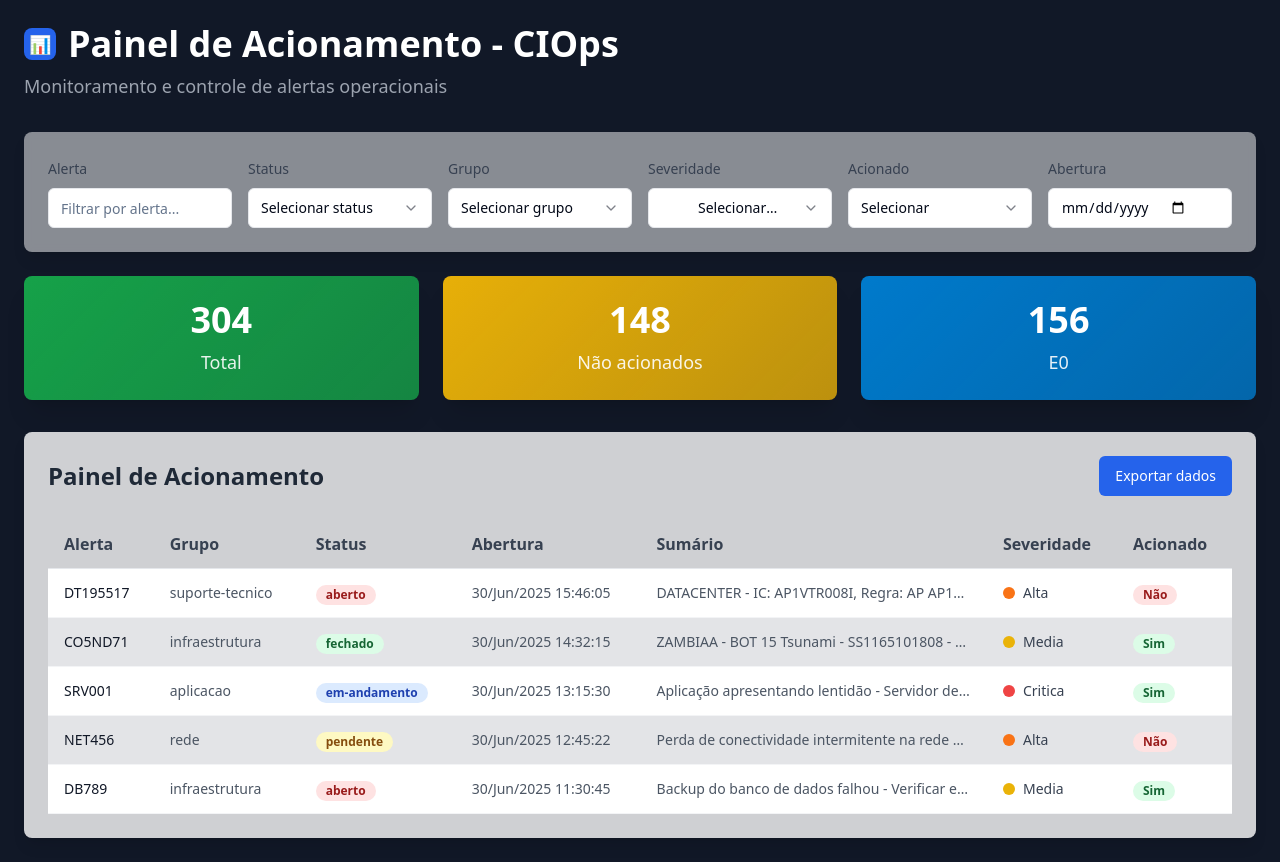
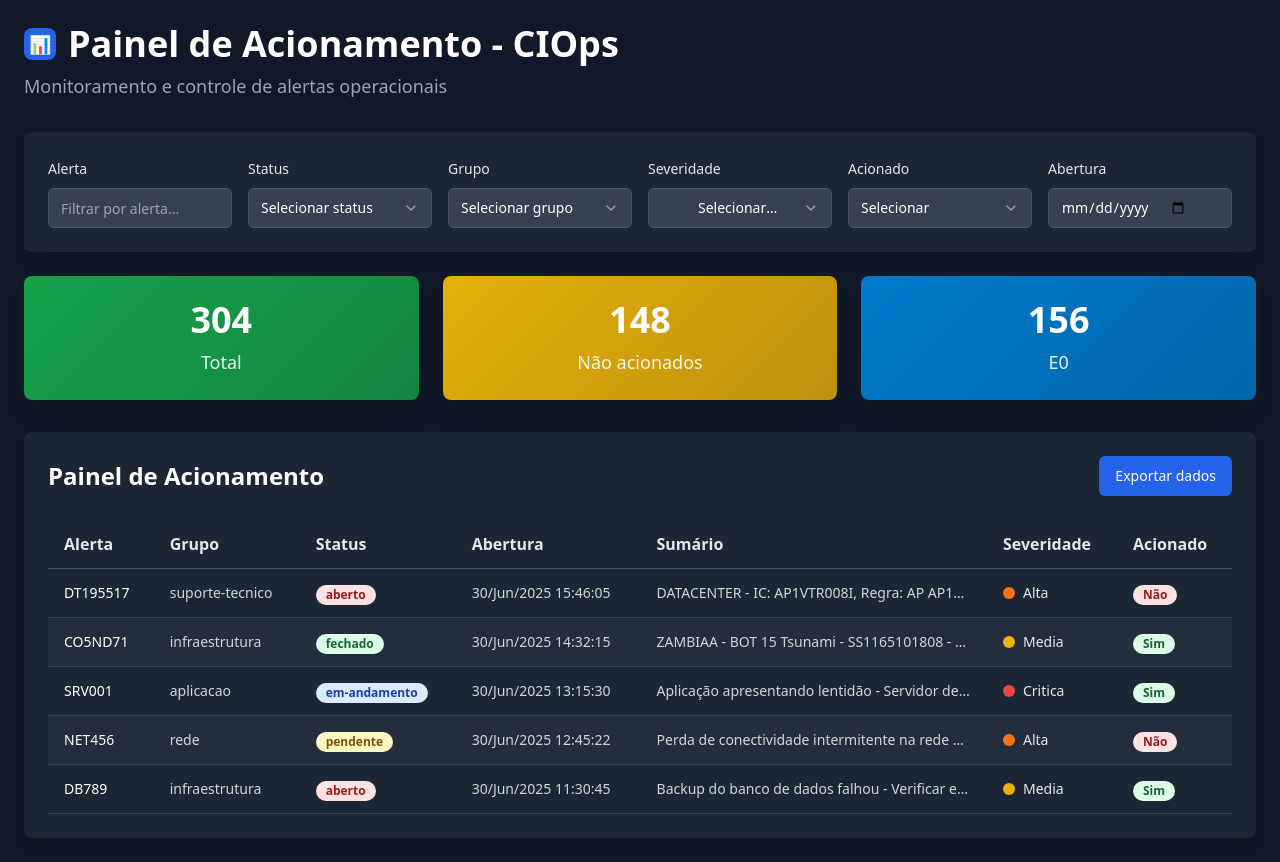
Before and after one commit to vinisaito/alert-dashboard-vista, a React (Vite) app: page / in a window 1280 px wide. Built offline with nearby package versions, Linux system fonts and the light colour scheme.

Commit message:
Refactor: Improve color harmony with dark theme
Adjust colors in various components to better harmonize with the dark background theme.

```diff
--- a/src/components/DataTable.tsx
+++ b/src/components/DataTable.tsx
@@ -53,10 +53,10 @@ const DataTable: React.FC<DataTableProps> = ({ data, filters }) => {
   });
 
   return (
-    <Card className="shadow-lg border-0 bg-white/80 backdrop-blur-sm">
+    <Card className="shadow-lg border-0 bg-gray-800/90 backdrop-blur-sm">
       <div className="p-6">
         <div className="flex justify-between items-center mb-6">
-          <h2 className="text-2xl font-bold text-gray-800">Painel de Acionamento</h2>
+          <h2 className="text-2xl font-bold text-white">Painel de Acionamento</h2>
           <Button className="bg-blue-600 hover:bg-blue-700 text-white">
             Exportar dados
           </Button>
@@ -65,39 +65,39 @@ const DataTable: React.FC<DataTableProps> = ({ data, filters }) => {
         <div className="overflow-x-auto">
           <table className="w-full">
             <thead>
-              <tr className="border-b border-gray-200">
-                <th className="text-left py-3 px-4 font-semibold text-gray-700">Alerta</th>
-                <th className="text-left py-3 px-4 font-semibold text-gray-700">Grupo</th>
-                <th className="text-left py-3 px-4 font-semibold text-gray-700">Status</th>
-                <th className="text-left py-3 px-4 font-semibold text-gray-700">Abertura</th>
-                <th className="text-left py-3 px-4 font-semibold text-gray-700">Sumário</th>
-                <th className="text-left py-3 px-4 font-semibold text-gray-700">Severidade</th>
-                <th className="text-left py-3 px-4 font-semibold text-gray-700">Acionado</th>
+              <tr className="border-b border-gray-600">
+                <th className="text-left py-3 px-4 font-semibold text-gray-200">Alerta</th>
+                <th className="text-left py-3 px-4 font-semibold text-gray-200">Grupo</th>
+                <th className="text-left py-3 px-4 font-semibold text-gray-200">Status</th>
+                <th className="text-left py-3 px-4 font-semibold text-gray-200">Abertura</th>
+                <th className="text-left py-3 px-4 font-semibold text-gray-200">Sumário</th>
+                <th className="text-left py-3 px-4 font-semibold text-gray-200">Severidade</th>
+                <th className="text-left py-3 px-4 font-semibold text-gray-200">Acionado</th>
               </tr>
             </thead>
             <tbody>
               {filteredData.map((row, index) => (
                 <tr
                   key={row.id}
-                  className={`border-b border-gray-100 hover:bg-gray-50 transition-colors ${
-                    index % 2 === 0 ? 'bg-white' : 'bg-gray-50/50'
+                  className={`border-b border-gray-700 hover:bg-gray-700/50 transition-colors ${
+                    index % 2 === 0 ? 'bg-gray-800/50' : 'bg-gray-700/30'
                   }`}
                 >
-                  <td className="py-3 px-4 text-sm text-gray-900 font-medium">{row.alerta}</td>
-                  <td className="py-3 px-4 text-sm text-gray-600">{row.grupo}</td>
+                  <td className="py-3 px-4 text-sm text-white font-medium">{row.alerta}</td>
+                  <td className="py-3 px-4 text-sm text-gray-300">{row.grupo}</td>
                   <td className="py-3 px-4">
                     <Badge className={`${getStatusColor(row.status)} border-0`}>
                       {row.status}
                     </Badge>
                   </td>
-                  <td className="py-3 px-4 text-sm text-gray-600">{row.abertura}</td>
-                  <td className="py-3 px-4 text-sm text-gray-600 max-w-xs truncate">
+                  <td className="py-3 px-4 text-sm text-gray-300">{row.abertura}</td>
+                  <td className="py-3 px-4 text-sm text-gray-300 max-w-xs truncate">
                     {row.sumario}
                   </td>
                   <td className="py-3 px-4">
                     <div className="flex items-center">
                       <div className={`w-3 h-3 rounded-full ${getSeverityColor(row.severidade)} mr-2`}></div>
-                      <span className="text-sm text-gray-700 capitalize">{row.severidade}</span>
+                      <span className="text-sm text-gray-200 capitalize">{row.severidade}</span>
                     </div>
                   </td>
                   <td className="py-3 px-4">
@@ -111,7 +111,7 @@ const DataTable: React.FC<DataTableProps> = ({ data, filters }) => {
           </table>
 
           {filteredData.length === 0 && (
-            <div className="text-center py-8 text-gray-500">
+            <div className="text-center py-8 text-gray-400">
               Nenhum resultado encontrado com os filtros aplicados.
             </div>
           )}
--- a/src/components/FilterPanel.tsx
+++ b/src/components/FilterPanel.tsx
@@ -33,10 +33,10 @@ const FilterPanel: React.FC<FilterPanelProps> = ({ onFiltersChange }) => {
   };
 
   return (
-    <Card className="p-6 mb-6 shadow-lg border-0 bg-white/50 backdrop-blur-sm">
+    <Card className="p-6 mb-6 shadow-lg border-0 bg-gray-800/90 backdrop-blur-sm">
       <div className="grid grid-cols-1 md:grid-cols-2 lg:grid-cols-3 xl:grid-cols-6 gap-4">
         <div className="space-y-2">
-          <Label htmlFor="alerta" className="text-sm font-medium text-gray-700">
+          <Label htmlFor="alerta" className="text-sm font-medium text-gray-200">
             Alerta
           </Label>
           <Input
@@ -44,26 +44,26 @@ const FilterPanel: React.FC<FilterPanelProps> = ({ onFiltersChange }) => {
             placeholder="Filtrar por alerta..."
             value={filters.alerta}
             onChange={(e) => handleFilterChange('alerta', e.target.value)}
-            className="border-gray-200 focus:border-blue-400 focus:ring-blue-400"
+            className="border-gray-600 bg-gray-700 text-white placeholder:text-gray-400 focus:border-blue-400 focus:ring-blue-400"
           />
         </div>
 
         <div className="space-y-2">
-          <Label className="text-sm font-medium text-gray-700">Status</Label>
+          <Label className="text-sm font-medium text-gray-200">Status</Label>
           <div className="flex gap-2">
             <Select value={filters.status || undefined} onValueChange={(value) => handleFilterChange('status', value)}>
-              <SelectTrigger className="border-gray-200 flex-1">
+              <SelectTrigger className="border-gray-600 bg-gray-700 text-white flex-1">
                 <SelectValue placeholder="Selecionar status" />
               </SelectTrigger>
-              <SelectContent className="bg-white border border-gray-200 shadow-lg z-50">
-                <SelectItem value="aberto">Aberto</SelectItem>
-                <SelectItem value="fechado">Fechado</SelectItem>
-                <SelectItem value="pendente">Pendente</SelectItem>
-                <SelectItem value="em-andamento">Em Andamento</SelectItem>
+              <SelectContent className="bg-gray-700 border border-gray-600 shadow-lg z-50">
+                <SelectItem value="aberto" className="text-white hover:bg-gray-600">Aberto</SelectItem>
+                <SelectItem value="fechado" className="text-white hover:bg-gray-600">Fechado</SelectItem>
+                <SelectItem value="pendente" className="text-white hover:bg-gray-600">Pendente</SelectItem>
+                <SelectItem value="em-andamento" className="text-white hover:bg-gray-600">Em Andamento</SelectItem>
               </SelectContent>
             </Select>
             {filters.status && (
-              <Button variant="outline" size="sm" onClick={() => clearFilter('status')}>
+              <Button variant="outline" size="sm" onClick={() => clearFilter('status')} className="border-gray-600 text-gray-300 hover:bg-gray-700">
                 ✕
               </Button>
             )}
@@ -71,21 +71,21 @@ const FilterPanel: React.FC<FilterPanelProps> = ({ onFiltersChange }) => {
         </div>
 
         <div className="space-y-2">
-          <Label className="text-sm font-medium text-gray-700">Grupo</Label>
+          <Label className="text-sm font-medium text-gray-200">Grupo</Label>
           <div className="flex gap-2">
             <Select value={filters.grupo || undefined} onValueChange={(value) => handleFilterChange('grupo', value)}>
-              <SelectTrigger className="border-gray-200 flex-1">
+              <SelectTrigger className="border-gray-600 bg-gray-700 text-white flex-1">
                 <SelectValue placeholder="Selecionar grupo" />
               </SelectTrigger>
-              <SelectContent className="bg-white border border-gray-200 shadow-lg z-50">
-                <SelectItem value="suporte-tecnico">Suporte Técnico</SelectItem>
-                <SelectItem value="infraestrutura">Infraestrutura</SelectItem>
-                <SelectItem value="aplicacao">Aplicação</SelectItem>
-                <SelectItem value="rede">Rede</SelectItem>
+              <SelectContent className="bg-gray-700 border border-gray-600 shadow-lg z-50">
+                <SelectItem value="suporte-tecnico" className="text-white hover:bg-gray-600">Suporte Técnico</SelectItem>
+                <SelectItem value="infraestrutura" className="text-white hover:bg-gray-600">Infraestrutura</SelectItem>
+                <SelectItem value="aplicacao" className="text-white hover:bg-gray-600">Aplicação</SelectItem>
+                <SelectItem value="rede" className="text-white hover:bg-gray-600">Rede</SelectItem>
               </SelectContent>
             </Select>
             {filters.grupo && (
-              <Button variant="outline" size="sm" onClick={() => clearFilter('grupo')}>
+              <Button variant="outline" size="sm" onClick={() => clearFilter('grupo')} className="border-gray-600 text-gray-300 hover:bg-gray-700">
                 ✕
               </Button>
             )}
@@ -93,21 +93,21 @@ const FilterPanel: React.FC<FilterPanelProps> = ({ onFiltersChange }) => {
         </div>
 
         <div className="space-y-2">
-          <Label className="text-sm font-medium text-gray-700">Severidade</Label>
+          <Label className="text-sm font-medium text-gray-200">Severidade</Label>
           <div className="flex gap-2">
             <Select value={filters.severidade || undefined} onValueChange={(value) => handleFilterChange('severidade', value)}>
-              <SelectTrigger className="border-gray-200 flex-1">
+              <SelectTrigger className="border-gray-600 bg-gray-700 text-white flex-1">
                 <SelectValue placeholder="Selecionar severidade" />
               </SelectTrigger>
-              <SelectContent className="bg-white border border-gray-200 shadow-lg z-50">
-                <SelectItem value="baixa">Baixa</SelectItem>
-                <SelectItem value="media">Média</SelectItem>
-                <SelectItem value="alta">Alta</SelectItem>
-                <SelectItem value="critica">Crítica</SelectItem>
+              <SelectContent className="bg-gray-700 border border-gray-600 shadow-lg z-50">
+                <SelectItem value="baixa" className="text-white hover:bg-gray-600">Baixa</SelectItem>
+                <SelectItem value="media" className="text-white hover:bg-gray-600">Média</SelectItem>
+                <SelectItem value="alta" className="text-white hover:bg-gray-600">Alta</SelectItem>
+                <SelectItem value="critica" className="text-white hover:bg-gray-600">Crítica</SelectItem>
               </SelectContent>
             </Select>
             {filters.severidade && (
-              <Button variant="outline" size="sm" onClick={() => clearFilter('severidade')}>
+              <Button variant="outline" size="sm" onClick={() => clearFilter('severidade')} className="border-gray-600 text-gray-300 hover:bg-gray-700">
                 ✕
               </Button>
             )}
@@ -115,19 +115,19 @@ const FilterPanel: React.FC<FilterPanelProps> = ({ onFiltersChange }) => {
         </div>
 
         <div className="space-y-2">
-          <Label className="text-sm font-medium text-gray-700">Acionado</Label>
+          <Label className="text-sm font-medium text-gray-200">Acionado</Label>
           <div className="flex gap-2">
             <Select value={filters.acionado || undefined} onValueChange={(value) => handleFilterChange('acionado', value)}>
-              <SelectTrigger className="border-gray-200 flex-1">
+              <SelectTrigger className="border-gray-600 bg-gray-700 text-white flex-1">
                 <SelectValue placeholder="Selecionar" />
               </SelectTrigger>
-              <SelectContent className="bg-white border border-gray-200 shadow-lg z-50">
-                <SelectItem value="sim">Sim</SelectItem>
-                <SelectItem value="nao">Não</SelectItem>
+              <SelectContent className="bg-gray-700 border border-gray-600 shadow-lg z-50">
+                <SelectItem value="sim" className="text-white hover:bg-gray-600">Sim</SelectItem>
+                <SelectItem value="nao" className="text-white hover:bg-gray-600">Não</SelectItem>
               </SelectContent>
             </Select>
             {filters.acionado && (
-              <Button variant="outline" size="sm" onClick={() => clearFilter('acionado')}>
+              <Button variant="outline" size="sm" onClick={() => clearFilter('acionado')} className="border-gray-600 text-gray-300 hover:bg-gray-700">
                 ✕
               </Button>
             )}
@@ -135,7 +135,7 @@ const FilterPanel: React.FC<FilterPanelProps> = ({ onFiltersChange }) => {
         </div>
 
         <div className="space-y-2">
-          <Label htmlFor="abertura" className="text-sm font-medium text-gray-700">
+          <Label htmlFor="abertura" className="text-sm font-medium text-gray-200">
             Abertura
           </Label>
           <Input
@@ -143,7 +143,7 @@ const FilterPanel: React.FC<FilterPanelProps> = ({ onFiltersChange }) => {
             type="date"
             value={filters.abertura}
             onChange={(e) => handleFilterChange('abertura', e.target.value)}
-            className="border-gray-200 focus:border-blue-400 focus:ring-blue-400"
+            className="border-gray-600 bg-gray-700 text-white focus:border-blue-400 focus:ring-blue-400"
           />
         </div>
       </div>
```
